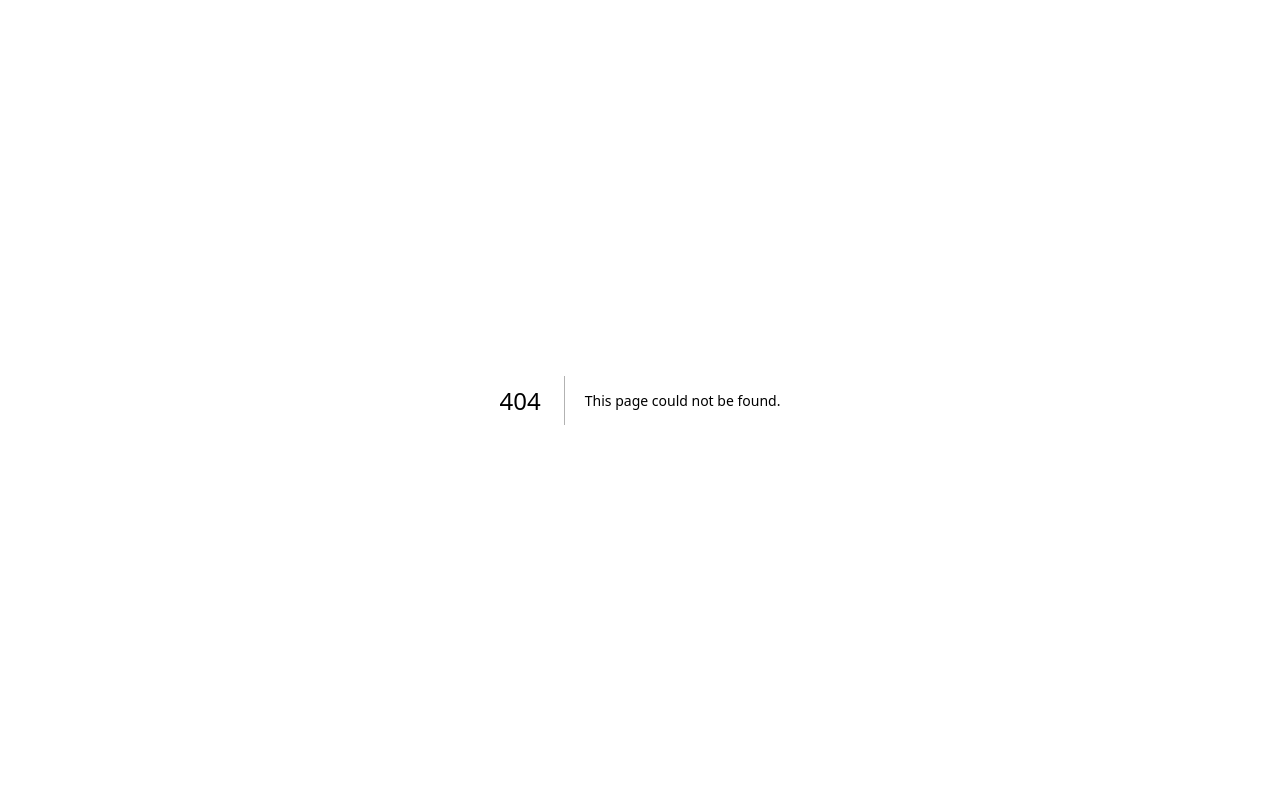
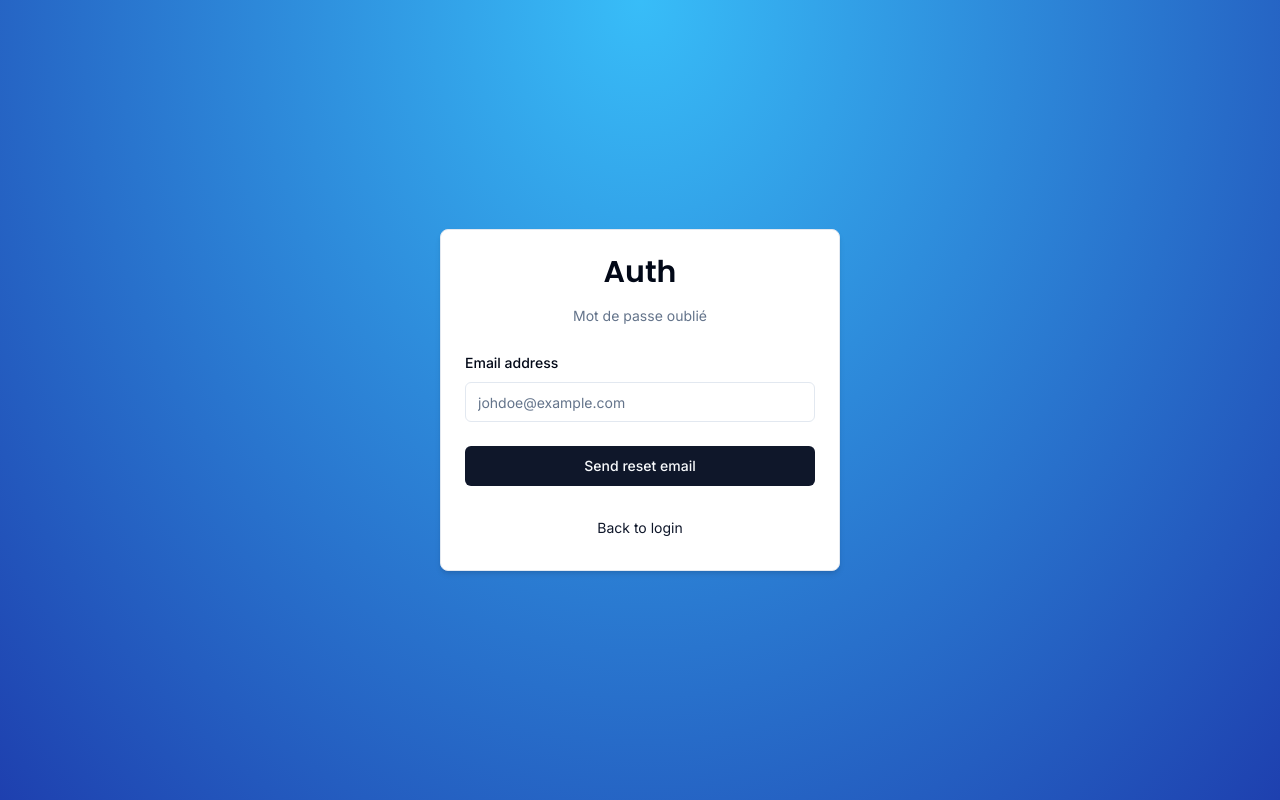
Before and after one commit to lalainarahajason/wp-monotor, a Next.js app: page /auth/reset in a window 1280 px wide. Before the commit this address had no page. Built offline with nearby package versions, Linux system fonts and the light colour scheme.

Commit message:
create reset form apge

```diff
--- /dev/null
+++ b/actions/reset.ts
@@ -0,0 +1,32 @@
+"use server";
+
+import * as z from "zod"
+
+import { ResetSchema } from "@/schemas";
+import { getUserByEmail } from "@/data/user";
+
+export const reset = async (values: z.infer<typeof ResetSchema>) => {
+    const validateFields = ResetSchema.safeParse(values)
+
+    if(!validateFields.success) {
+        return {
+            error: "Invalid email"
+        }
+    }
+
+    const { email } = validateFields.data;
+
+    const user = await getUserByEmail(email);
+
+    if(!user) {
+        return {
+            error: "Email not found!"
+        }
+    }
+
+    // TODO generate token and send email
+
+    return {
+        success: "Check your email for the reset link"
+    }
+}
--- /dev/null
+++ b/app/auth/reset/page.tsx
@@ -0,0 +1,9 @@
+import { ResetForm } from "@/components/auth/reset-form";
+
+function ResetPage() {
+  return (
+    <ResetForm />
+  )
+}
+
+export default ResetPage
--- a/components/auth/login-form.tsx
+++ b/components/auth/login-form.tsx
@@ -21,6 +21,7 @@ import { Input } from "@/components/ui/input";
 import { Button } from "@/components/ui/button";
 import { FormError } from "@/components/form-error";
 import { FormSuccess } from "@/components/form-success";
+import Link from "next/link";
 
 import { Login } from "@/actions/login";
 import { DEFAULT_LOGIN_REDIRECT } from "@/routes";
@@ -109,6 +110,16 @@ export const LoginForm = () => {
                       disabled={isPending}
                     />
                   </FormControl>
+                  <Button
+                    size="sm"
+                    variant="link"
+                    asChild
+                    className="px-0 font-normal"
+                  >
+                    <Link href="/auth/reset">
+                      Mot de passe oublié ?
+                    </Link>
+                  </Button>
                   <FormMessage />
                 </FormItem>
               )}
--- /dev/null
+++ b/components/auth/reset-form.tsx
@@ -0,0 +1,103 @@
+"use client";
+
+import * as z from "zod";
+import { useForm } from "react-hook-form";
+import { zodResolver } from "@hookform/resolvers/zod";
+import { ResetSchema } from "@/schemas";
+
+import { CardWrapper } from "@/components/auth/card-wrapper";
+
+import {
+  Form,
+  FormControl,
+  FormField,
+  FormItem,
+  FormLabel,
+  FormMessage,
+} from "@/components/ui/form";
+
+import { Input } from "@/components/ui/input";
+import { Button } from "@/components/ui/button";
+
+import { useTransition, useState } from "react";
+import { useRouter } from "next/navigation";
+
+import { FormError } from "@/components/form-error";
+import { FormSuccess } from "@/components/form-success";
+
+import { reset } from "@/actions/reset";
+
+export const ResetForm = () => {
+
+
+  const [isPending, startTransition] = useTransition();
+  const [error, setError] = useState<string | undefined>("");
+  const [success, setSuccess] = useState<string | undefined>("");
+
+  const router = useRouter();
+
+  const form = useForm<z.infer<typeof ResetSchema>>({
+    resolver: zodResolver(ResetSchema),
+    defaultValues: {
+      email: ""
+    },
+  });
+
+  const onSubmit = (values: z.infer<typeof ResetSchema>) => {
+    setError("");
+    setSuccess("");
+
+    startTransition(() => {
+        reset(values)
+        .then((data) => {
+            if (data?.error) {
+            setError(data.error);
+            } else if (data?.success) {
+            setSuccess(data.success);
+            }
+        });
+    });
+
+
+  };
+
+  return (
+    <CardWrapper
+      headerLabel="Mot de passe oublié"
+      backButtonHref="/auth/login"
+      backButtonLabel="Back to login"
+    >
+      <Form {...form}>
+        <form onSubmit={form.handleSubmit(onSubmit)} className="space-y-6">
+          <div className="space-y-4">
+            {/** Email field */}
+            <FormField
+              control={form.control}
+              name="email"
+              render={({ field }) => (
+                <FormItem>
+                  <FormLabel>Email address</FormLabel>
+                  <FormControl>
+                    <Input
+                      {...field}
+                      placeholder="johdoe@example.com"
+                      type="email"
+                      disabled={isPending}
+                    />
+                  </FormControl>
+                  <FormMessage />
+                </FormItem>
+              )}
+            />
+
+          </div>
+          <FormError message={error} />
+          <FormSuccess message={success} />
+          <Button type="submit" className="w-full" disabled={isPending}>
+            Send reset email
+          </Button>
+        </form>
+      </Form>
+    </CardWrapper>
+  );
+};
--- a/routes.ts
+++ b/routes.ts
@@ -16,7 +16,8 @@ export const publicRoutes = [
 export const authRoutes = [
     "/auth/login",
     "/auth/register",
-    "/auth/error"
+    "/auth/error",
+    "/auth/reset"
 ]
 
 /**
--- a/schemas/index.ts
+++ b/schemas/index.ts
@@ -7,6 +7,12 @@ export const LoginSchema = z.object({
     password: z.string().min(1, {
         message: "Password is required"
     }),
+})
+
+export const ResetSchema = z.object({
+    email: z.string().email({
+        message : "Email is required"
+    })
 })
 
 export const RegisterSchema = z.object({
```
